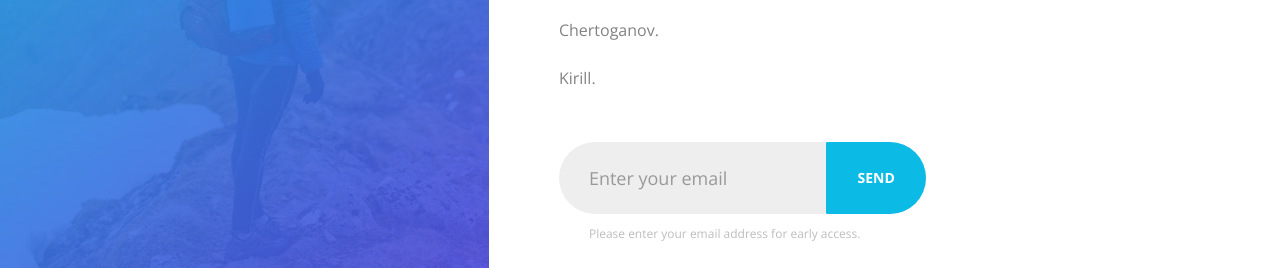
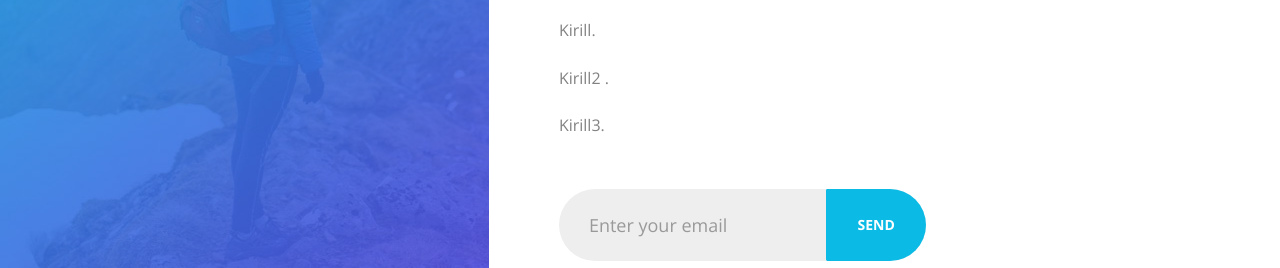
Before and after one commit to Chertoganov/gittest, a plain HTML site: page launcher/index.html in a window 1280 px wide. Shown: the part 435-703 px from the top of the page. Drawn offline with nearby package versions, Linux system fonts and the light colour scheme; files whose address does not match are found by name.

Commit message:
my first changes

```diff
--- a/launcher/index.html
+++ b/launcher/index.html
@@ -65,6 +65,8 @@
 									<p>nFar far away, behind the word mountais, far from the countries Vokalia and Consonantia, there live the blind texts.</p>
 									<p>Chertoganov.</p>
 									<p>Kirill.</p>
+									<p>Kirill2 .</p>
+									<p>Kirill3.</p>
 								</div>
 							</div>
 
```
Also changed, not shown: index.html (deleted).
